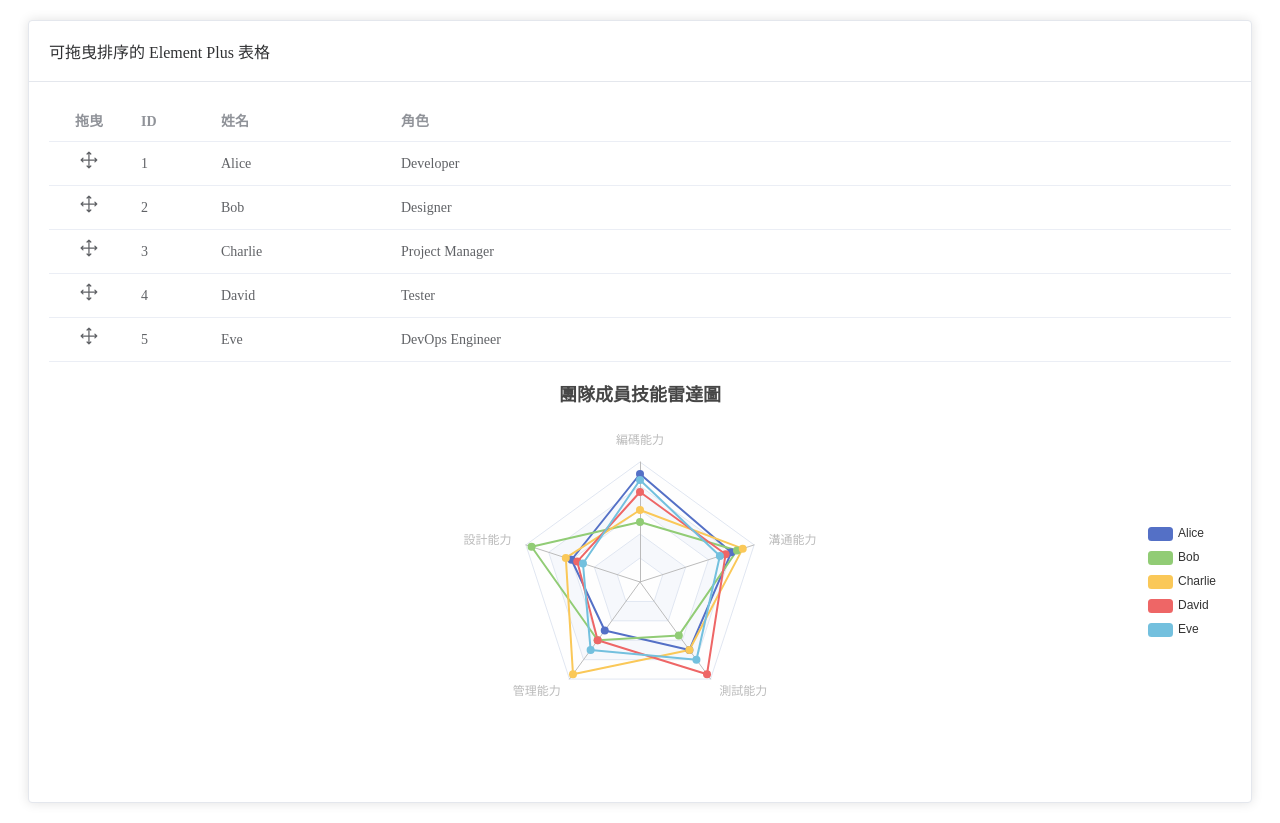
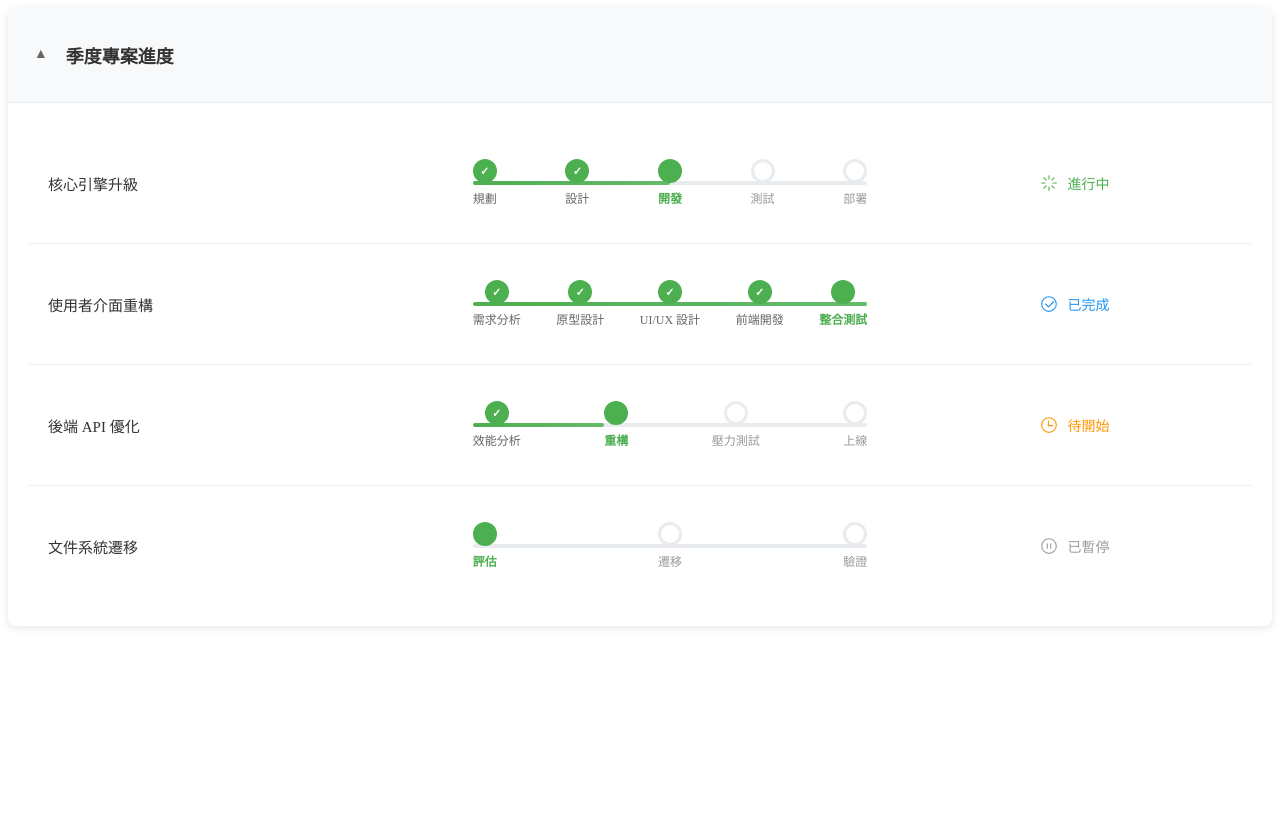
Before and after one commit to bonnbear/my-vue3-project, a Vue app: page / in a window 1280 px wide. After the commit the page ends 800 px from the top, so only its background shows below. Built offline with nearby package versions, Linux system fonts and the light colour scheme; what vue-grid-layout would draw is missing.

Commit message:
恢復 App.vue 到原始狀態

```diff
--- a/src/App.vue
+++ b/src/App.vue
@@ -1,196 +1,369 @@
 <template>
-  <el-card class="box-card">
-    <template #header>
-      <div class="card-header">
-        <span>可拖曳排序的 Element Plus 表格</span>
+  <div class="collapsible-card">
+    <div class="card-header">
+      <button class="toggle-btn" @click="toggle">
+        <span class="arrow" :class="{ expanded: isExpanded }">▼</span>
+      </button>
+      <h3 class="card-title">{{ title }}</h3>
+    </div>
+    <div class="card-body" :class="{ collapsed: !isExpanded, expanded: isExpanded }">
+      <div class="progress-item" v-for="item in items" :key="item.id">
+        <div class="item-label">{{ item.label }}</div>
+
+        <div class="progress-track">
+          <div class="progress-line">
+            <div
+              class="progress-line-fill"
+              :style="{ width: getProgressWidth(item.currentStep, item.nodes.length) + '%' }"
+            ></div>
+          </div>
+
+          <div class="progress-nodes">
+            <div
+              class="node"
+              v-for="(node, index) in item.nodes"
+              :key="index"
+            >
+              <div
+                class="node-circle"
+                :class="getNodeStatus(index, item.currentStep)"
+              ></div>
+              <span
+                class="node-label"
+                :class="getNodeStatus(index, item.currentStep)"
+              >{{ node }}</span>
+            </div>
+          </div>
+        </div>
+
+        <div class="status-indicator">
+          <component
+            :is="statusConfig[item.status]?.icon"
+            class="status-icon"
+            :style="{ color: statusConfig[item.status]?.color }"
+          />
+          <span class="status-text" :class="item.status">{{ item.statusText }}</span>
+        </div>
       </div>
-    </template>
-    <el-table :data="tableData" row-key="id" style="width: 100%">
-      <el-table-column label="拖曳" width="80" align="center">
-        <template #default>
-          <el-icon class="drag-handle" :size="20"><Rank /></el-icon>
-        </template>
-      </el-table-column>
-      <el-table-column prop="id" label="ID" width="80" />
-      <el-table-column prop="name" label="姓名" width="180">
-        <template #default="{ row }">
-          <el-input
-            v-if="editingCell?.rowId === row.id && editingCell?.prop === 'name'"
-            v-model="row.name"
-            @blur="handleInputBlur"
-            placeholder="請輸入姓名"
-          ></el-input>
-          <div v-else @click="handleCellClick(row, 'name')" class="cell-content">
-            {{ row.name }}
-          </div>
-        </template>
-      </el-table-column>
-      <el-table-column prop="role" label="角色">
-        <template #default="{ row }">
-          <el-input
-            v-if="editingCell?.rowId === row.id && editingCell?.prop === 'role'"
-            v-model="row.role"
-            @blur="handleInputBlur"
-            placeholder="請輸入角色"
-          ></el-input>
-          <div v-else @click="handleCellClick(row, 'role')" class="cell-content">
-            {{ row.role }}
-          </div>
-        </template>
-      </el-table-column>
-    </el-table>
-
-    <!-- 雷達圖 -->
-    <div ref="radarChart" style="width: 100%; height: 400px; margin-top: 20px;"></div>
-  </el-card>
+    </div>
+  </div>
 </template>
 
 <script setup>
-import { ref, onMounted, watch } from 'vue';
-import Sortable from 'sortablejs';
-import * as echarts from 'echarts';
+import { ref } from 'vue';
 
-// 表格資料
-const tableData = ref([
-  { id: 1, name: 'Alice', role: 'Developer', skills: { coding: 90, design: 60, management: 50, testing: 70, communication: 80 } },
-  { id: 2, name: 'Bob', role: 'Designer', skills: { coding: 50, design: 95, management: 60, testing: 55, communication: 85 } },
-  { id: 3, name: 'Charlie', role: 'Project Manager', skills: { coding: 60, design: 65, management: 95, testing: 70, communication: 90 } },
-  { id: 4, name: 'David', role: 'Tester', skills: { coding: 75, design: 55, management: 60, testing: 95, communication: 75 } },
-  { id: 5, name: 'Eve', role: 'DevOps Engineer', skills: { coding: 85, design: 50, management: 70, testing: 80, communication: 70 } },
+const title = ref('季度專案進度');
+const items = ref([
+  {
+    id: 'proj-a',
+    label: '核心引擎升級',
+    currentStep: 2,
+    nodes: ['規劃', '設計', '開發', '測試', '部署'],
+    status: 'running',
+    statusText: '進行中'
+  },
+  {
+    id: 'proj-b',
+    label: '使用者介面重構',
+    currentStep: 4,
+    nodes: ['需求分析', '原型設計', 'UI/UX 設計', '前端開發', '整合測試'],
+    status: 'completed',
+    statusText: '已完成'
+  },
+  {
+    id: 'proj-c',
+    label: '後端 API 優化',
+    currentStep: 1,
+    nodes: ['效能分析', '重構', '壓力測試', '上線'],
+    status: 'pending',
+    statusText: '待開始'
+  },
+  {
+    id: 'proj-d',
+    label: '文件系統遷移',
+    currentStep: 0,
+    nodes: ['評估', '遷移', '驗證'],
+    status: 'paused',
+    statusText: '已暫停'
+  }
 ]);
 
-// 追蹤正在編輯的儲存格，格式為 { rowId, prop }
-const editingCell = ref(null);
+const isExpanded = ref(true);
 
-// 進入編輯模式
-const handleCellClick = (row, prop) => {
-  editingCell.value = { rowId: row.id, prop };
+const statusConfig = {
+  running: { icon: 'Loading', color: '#4CAF50' },
+  completed: { icon: 'CircleCheck', color: '#2196F3' },
+  pending: { icon: 'Clock', color: '#FF9800' },
+  paused: { icon: 'VideoPause', color: '#9E9E9E' }
 };
 
-// 退出編輯模式
-const handleInputBlur = () => {
-  editingCell.value = null;
+const toggle = () => {
+  isExpanded.value = !isExpanded.value;
 };
 
-// 初始化 Sortable
-const initSortable = () => {
-  // 獲取表格的 tbody 元素
-  const el = document.querySelector('.el-table__body-wrapper tbody');
-  if (!el) {
-    console.error('Element-Plus table body not found.');
-    return;
+const getNodeStatus = (nodeIndex, currentStep) => {
+  if (nodeIndex < currentStep) {
+    return 'completed';
+  } else if (nodeIndex === currentStep) {
+    return 'active';
   }
-
-  Sortable.create(el, {
-    handle: '.drag-handle', // 指定拖曳操作的目標元素
-    animation: 150, // 動畫效果
-    onEnd: (evt) => {
-      // 拖曳結束後的回呼
-      const { oldIndex, newIndex } = evt;
-
-      // 重新排列資料
-      const movedItem = tableData.value.splice(oldIndex, 1)[0];
-      tableData.value.splice(newIndex, 0, movedItem);
-    },
-  });
+  return 'pending';
 };
 
-// 雷達圖 ref
-const radarChart = ref(null);
-let chartInstance = null;
-
-// 初始化雷達圖
-const initRadarChart = () => {
-  if (!radarChart.value) return;
-
-  // 如果已存在實例，先銷毀
-  if (chartInstance) {
-    chartInstance.dispose();
-  }
-
-  chartInstance = echarts.init(radarChart.value);
-
-  const option = {
-    title: {
-      text: '團隊成員技能雷達圖',
-      left: 'center'
-    },
-    tooltip: {
-      trigger: 'item'
-    },
-    legend: {
-      orient: 'vertical',
-      right: 10,
-      top: 'center',
-      data: tableData.value.map(item => item.name)
-    },
-    radar: {
-      indicator: [
-        { name: '編碼能力', max: 100 },
-        { name: '設計能力', max: 100 },
-        { name: '管理能力', max: 100 },
-        { name: '測試能力', max: 100 },
-        { name: '溝通能力', max: 100 }
-      ],
-      radius: '60%'
-    },
-    series: [
-      {
-        name: '技能評分',
-        type: 'radar',
-        data: tableData.value.map(item => ({
-          value: [
-            item.skills.coding,
-            item.skills.design,
-            item.skills.management,
-            item.skills.testing,
-            item.skills.communication
-          ],
-          name: item.name
-        }))
-      }
-    ]
-  };
-
-  chartInstance.setOption(option);
+const getProgressWidth = (currentStep, totalSteps) => {
+  return (currentStep / (totalSteps - 1)) * 100;
 };
-
-// 監聽表格資料變化，更新雷達圖
-watch(tableData, () => {
-  initRadarChart();
-}, { deep: true });
-
-// 在組件掛載後執行
-onMounted(() => {
-  initSortable();
-  initRadarChart();
-
-  // 監聽視窗大小變化，自動調整圖表大小
-  window.addEventListener('resize', () => {
-    if (chartInstance) {
-      chartInstance.resize();
-    }
-  });
-});
 </script>
 
 <style scoped>
-.box-card {
-  margin: 20px;
+.collapsible-card {
+  background: white;
+  border-radius: 8px;
+  box-shadow: 0 2px 8px rgba(0, 0, 0, 0.1);
+  margin-bottom: 20px;
+  overflow: hidden;
 }
+
 .card-header {
+  padding: 16px 20px;
+  background: #f8f9fa;
+  border-bottom: 1px solid #e9ecef;
+  display: flex;
+  align-items: center;
+  user-select: none;
+  transition: background 0.2s;
+}
+
+.card-header:hover {
+  background: #e9ecef;
+}
+
+.card-title {
+  font-size: 18px;
+  font-weight: 600;
+  color: #333;
+}
+
+.toggle-btn {
+  background: none;
+  border: none;
+  color: #666;
+  cursor: pointer;
+  font-size: 14px;
+  display: flex;
+  align-items: center;
+  transition: color 0.2s;
+  margin-right: 12px;
+}
+
+.toggle-btn:hover {
+  color: #333;
+}
+
+.arrow {
+  display: inline-block;
+  transition: transform 0.3s ease;
+}
+
+.arrow.expanded {
+  transform: rotate(180deg);
+}
+
+.card-body {
+  overflow: hidden;
+  transition: max-height 0.3s ease, padding 0.3s ease;
+}
+
+.card-body.collapsed {
+  max-height: 0;
+  padding: 0;
+}
+
+.card-body.expanded {
+  max-height: 2000px;
+  padding: 20px;
+}
+
+.progress-item {
+  display: flex;
+  flex-direction: row;
+  align-items: center;
+  padding: 20px;
+  border-bottom: 1px solid #f0f0f0;
+  min-height: 80px;
+}
+
+.progress-item:last-child {
+  border-bottom: none;
+}
+
+.item-label {
+  width: 33.33%;
+  font-size: 15px;
+  color: #333;
+  font-weight: 500;
+  padding-right: 20px;
+  flex-shrink: 0;
+}
+
+.progress-track {
+  width: 33.33%;
+  position: relative;
+  height: 60px;
+  display: flex;
+  align-items: center;
+  padding: 0 10px;
+  flex-shrink: 0;
+}
+
+.progress-line {
+  position: absolute;
+  top: 50%;
+  left: 10px;
+  right: 10px;
+  height: 4px;
+  background: #e9ecef;
+  transform: translateY(-50%);
+  border-radius: 2px;
+}
+
+.progress-line-fill {
+  position: absolute;
+  top: 0;
+  left: 0;
+  height: 100%;
+  background: linear-gradient(90deg, #4CAF50, #66BB6A);
+  transition: width 0.5s ease;
+  border-radius: 2px;
+}
+
+.progress-nodes {
+  position: relative;
+  width: 100%;
   display: flex;
   justify-content: space-between;
+  z-index: 1;
+}
+
+.node {
+  display: flex;
+  flex-direction: column;
   align-items: center;
+  gap: 6px;
 }
-.drag-handle {
-  cursor: grab;
+
+.node-circle {
+  width: 18px;
+  height: 18px;
+  border-radius: 50%;
+  background: white;
+  border: 3px solid #e9ecef;
+  transition: all 0.3s ease;
+  position: relative;
 }
-.drag-handle:active {
-  cursor: grabbing;
+
+.node-circle.active {
+  background: #4CAF50;
+  border-color: #4CAF50;
+  box-shadow: 0 0 0 4px rgba(76, 175, 80, 0.2);
+  animation: pulse-node 2s infinite;
 }
-.cell-content {
-  min-height: 24px; /* 確保空白儲存格也可以點擊 */
-  cursor: pointer;
+
+.node-circle.completed {
+  background: #4CAF50;
+  border-color: #4CAF50;
+}
+
+.node-circle.completed::after {
+  content: '✓';
+  position: absolute;
+  top: 50%;
+  left: 50%;
+  transform: translate(-50%, -50%);
+  color: white;
+  font-size: 11px;
+  font-weight: bold;
+}
+
+@keyframes pulse-node {
+  0%, 100% {
+    box-shadow: 0 0 0 4px rgba(76, 175, 80, 0.2);
+  }
+  50% {
+    box-shadow: 0 0 0 8px rgba(76, 175, 80, 0);
+  }
+}
+
+.node-label {
+  font-size: 12px;
+  color: #999;
+  white-space: nowrap;
+  transition: color 0.3s ease;
+  max-width: 80px;
+  overflow: hidden;
+  text-overflow: ellipsis;
+}
+
+.node-label.active {
+  color: #4CAF50;
+  font-weight: 600;
+}
+
+.node-label.completed {
+  color: #666;
+}
+
+.status-indicator {
+  width: 33.33%;
+  display: flex;
+  align-items: center;
+  justify-content: center;
+  gap: 10px;
+  flex-shrink: 0;
+}
+
+.status-icon {
+  width: 18px;
+  height: 18px;
+}
+
+.status-text {
+  font-size: 14px;
+  font-weight: 500;
+}
+
+.status-text.running {
+  color: #4CAF50;
+}
+
+.status-text.pending {
+  color: #FF9800;
+}
+
+.status-text.completed {
+  color: #2196F3;
+}
+
+.status-text.paused {
+  color: #9E9E9E;
+}
+
+@media (max-width: 992px) {
+  .progress-item {
+    flex-direction: column;
+    align-items: stretch;
+    gap: 15px;
+    padding: 16px;
+  }
+
+  .item-label,
+  .progress-track,
+  .status-indicator {
+    width: 100%;
+  }
+
+  .status-indicator {
+    justify-content: flex-start;
+  }
 }
 </style>
```
Also changed, not shown: .roo/rules-architect/AGENTS.md, .roo/rules-ask/AGENTS.md, .roo/rules-debug/AGENTS.md.
